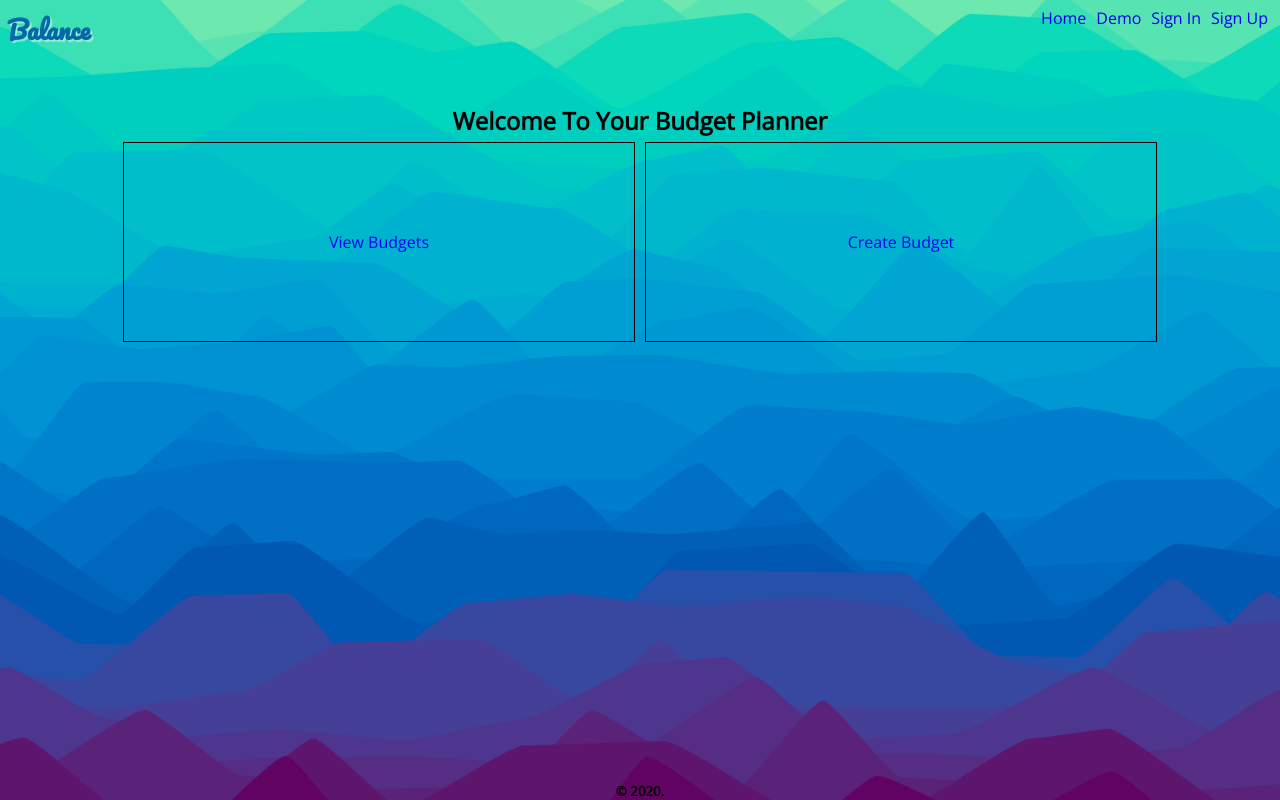
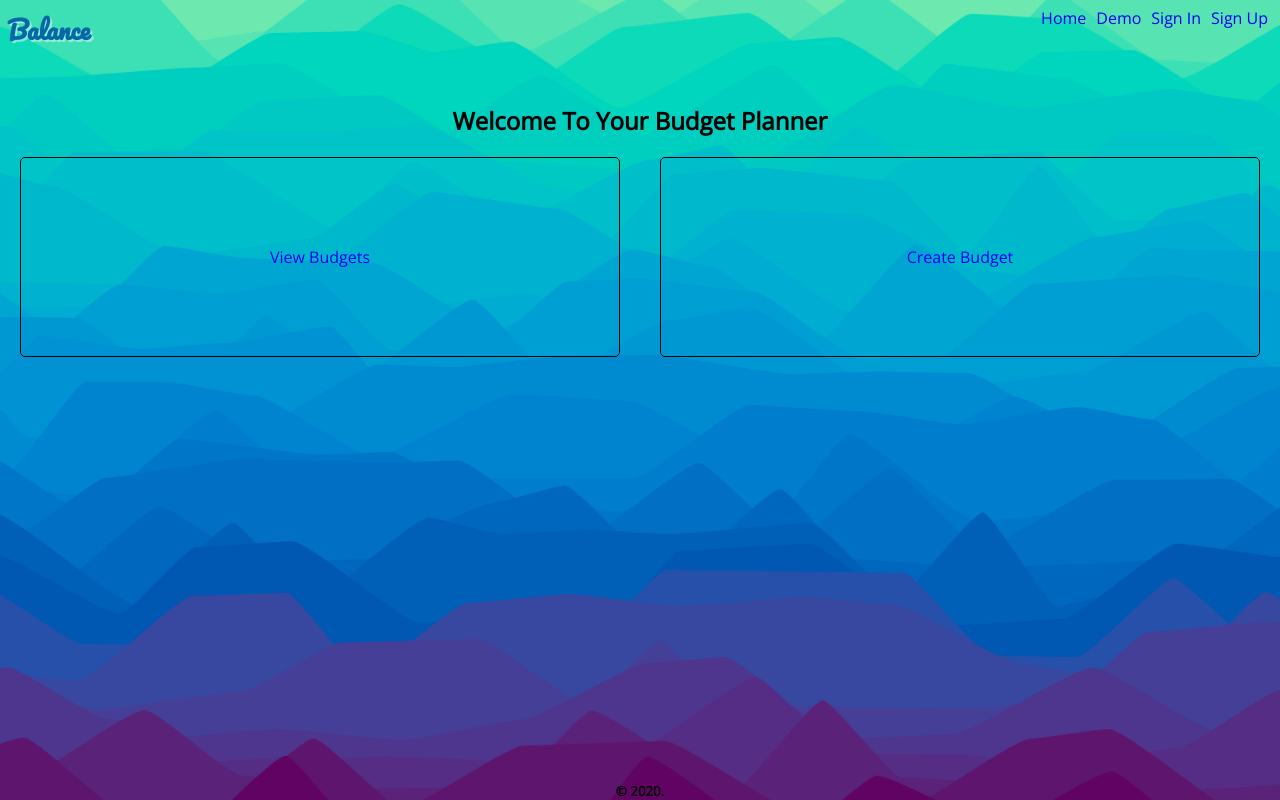
Before and after one commit to Cosmic-Noir/balance-app, a React (Create React App) app: page /dashboard in a window 1280 px wide. Built offline with nearby package versions, Linux system fonts and the light colour scheme.

Commit message:
Update button hover

```diff
--- a/src/App.css
+++ b/src/App.css
@@ -29,8 +29,9 @@ button {
 }
 
 button:hover {
-  color: rgba(221, 221, 221, 0.884);
-  background-color: rgb(117, 8, 160);
+  /* color: rgba(221, 221, 221, 0.884); */
+  background-color: rgba(117, 8, 160, 0.212);
+  box-shadow: 5px 3px 4px rgba(0, 0, 0, 0.712);
 }
 
 footer {
--- a/src/components/dashboard/dashboard.css
+++ b/src/components/dashboard/dashboard.css
@@ -1,39 +1,26 @@
 .block {
   display: flex;
   align-items: center;
+  border-radius: 5px;
   justify-content: center;
   border: 1px solid black;
   padding: 0px 20px;
   text-align: center;
-  width: 100%;
+  width: 90%;
   height: 200px;
+  margin: 20px;
 }
 
-.center {
+.dashboard {
+  width: 100%;
+  justify-content: center;
+  align-items: center;
   display: flex;
   flex-direction: column;
-  justify-content: center;
-  align-items: center;
 }
 
-.list {
-  display: flex;
-  justify-content: center;
-  align-items: center;
-  /* flex-direction: column; */
-  flex-wrap: wrap;
-}
-
-.grid-container {
-  width: 100%;
-}
-
-@media screen and (min-width: 400px) {
-  .list {
+@media screen and (min-width: 700px) {
+  .dashboard {
     flex-direction: row;
   }
-  .block {
-    width: 40%;
-    margin: 5px;
-  }
 }
--- a/src/components/dashboard/dashboard.js
+++ b/src/components/dashboard/dashboard.js
@@ -12,13 +12,9 @@ class Dashboard extends Component {
 
   render() {
     return (
-      <div
-        className="dashboard flex-column"
-        data-aos="fade-in"
-        data-aos-duration="2000"
-      >
+      <div className="flex-column" data-aos="fade-in" data-aos-duration="2000">
         <h2>Welcome To Your Budget Planner</h2>
-        <div className="lGrey grid-container list">
+        <div className="dashboard">
           {this.context.charges[0] === undefined ? (
             ""
           ) : (
```
